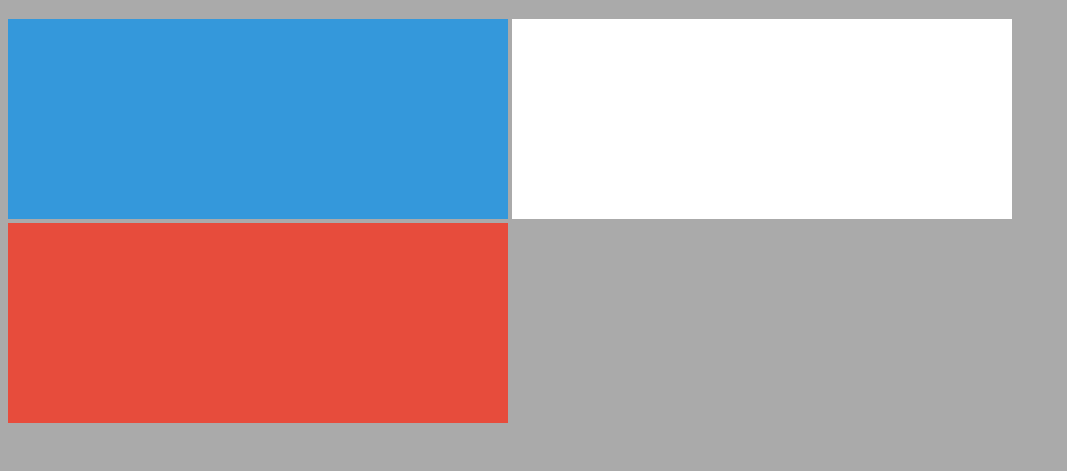
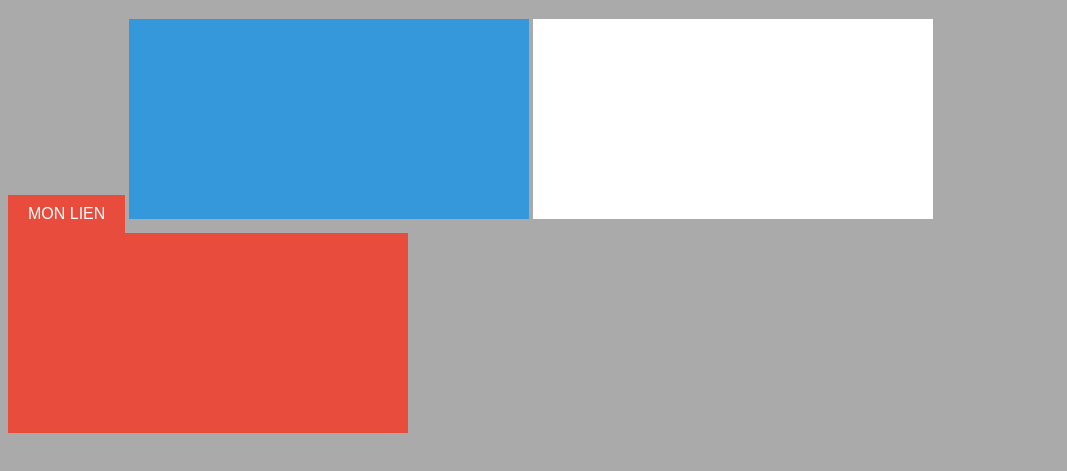
Before and after one commit to ThiDesw/17_10_2017, a plain HTML site: page index.html in a window 1280 px wide. Shown: the part 61-532 px from the top of the page, without its empty margins (0-1067 px from the left). Drawn offline with Linux system fonts and the light colour scheme.

Commit message:
cahngement de couleur sur le lien
changement de couleur sur le lien

```diff
--- a/index.html
+++ b/index.html
@@ -8,10 +8,12 @@
   </head>
   <body>
     <h1>Titre de ma page</h1>
+      <a href="#" title="mon lien" class="link"> Mon lien</a>
+
+
     <div class="blue">
 
-    </div>
-    <div class="white">
+    </div><!-- permet de descendre--> <div class="white">
 
     </div>
 
--- a/styles/style.css
+++ b/styles/style.css
@@ -2,7 +2,7 @@ body{
   background:#AAAAAA;
 }
 div{
-  width: 500px;
+  width: 400px;
   height: 200px;
   display: inline-block;
 }
@@ -18,3 +18,21 @@ div{
 .red{
   background: #e74c3c;
 }
+
+.link{
+ padding: 10px 20px;
+ text-decoration: none;
+ background:#e74c3c;
+ display: inline-block;
+ color: white;
+ text-transform: uppercase;
+ font-family: Arial,sans-serif;
+ transition:all 0.3s linear;
+}
+
+/** link:hover permet de voir ce qu'il se passe quand on survole le bouton **/
+
+.link:hover{
+  color: #e74c3c;
+  background: white;
+}
```
